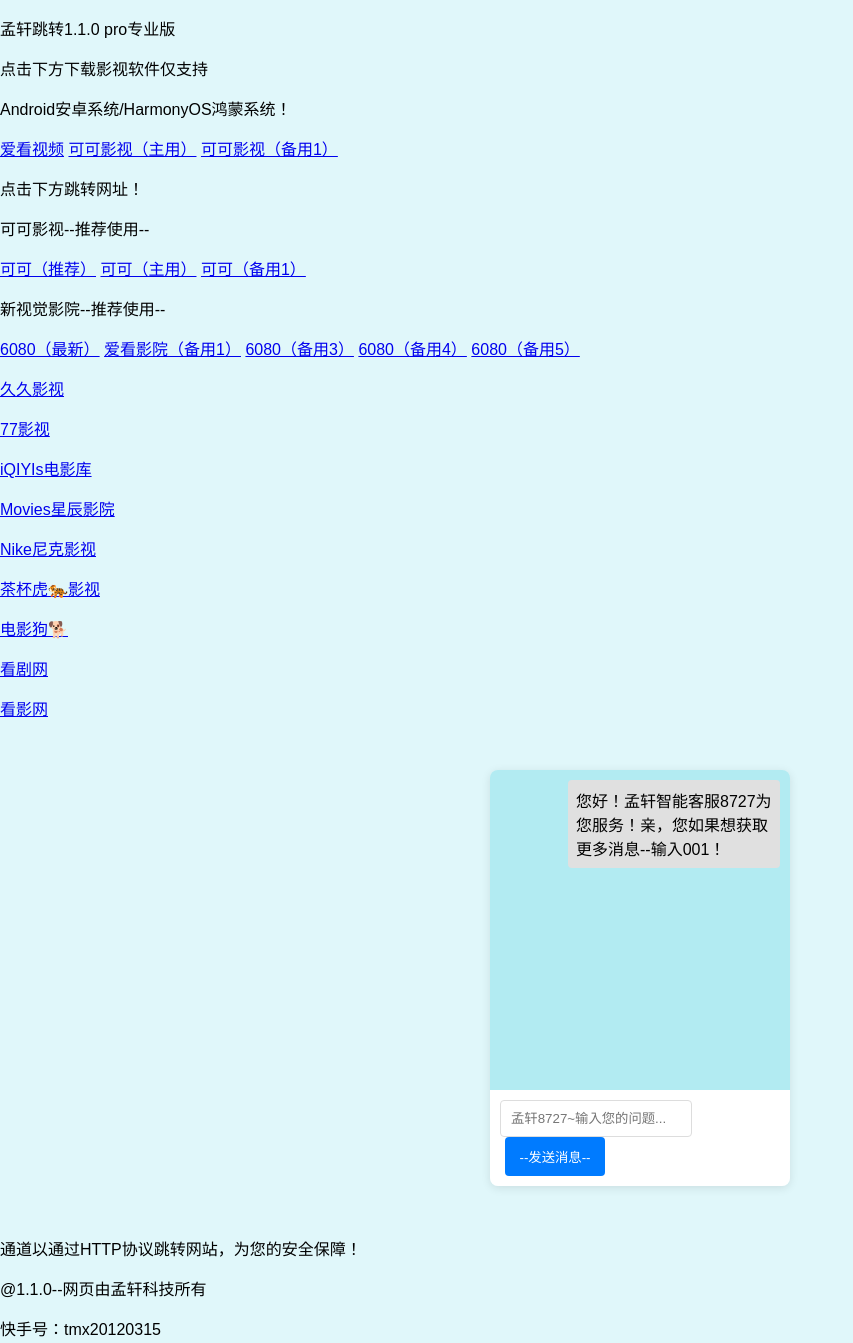
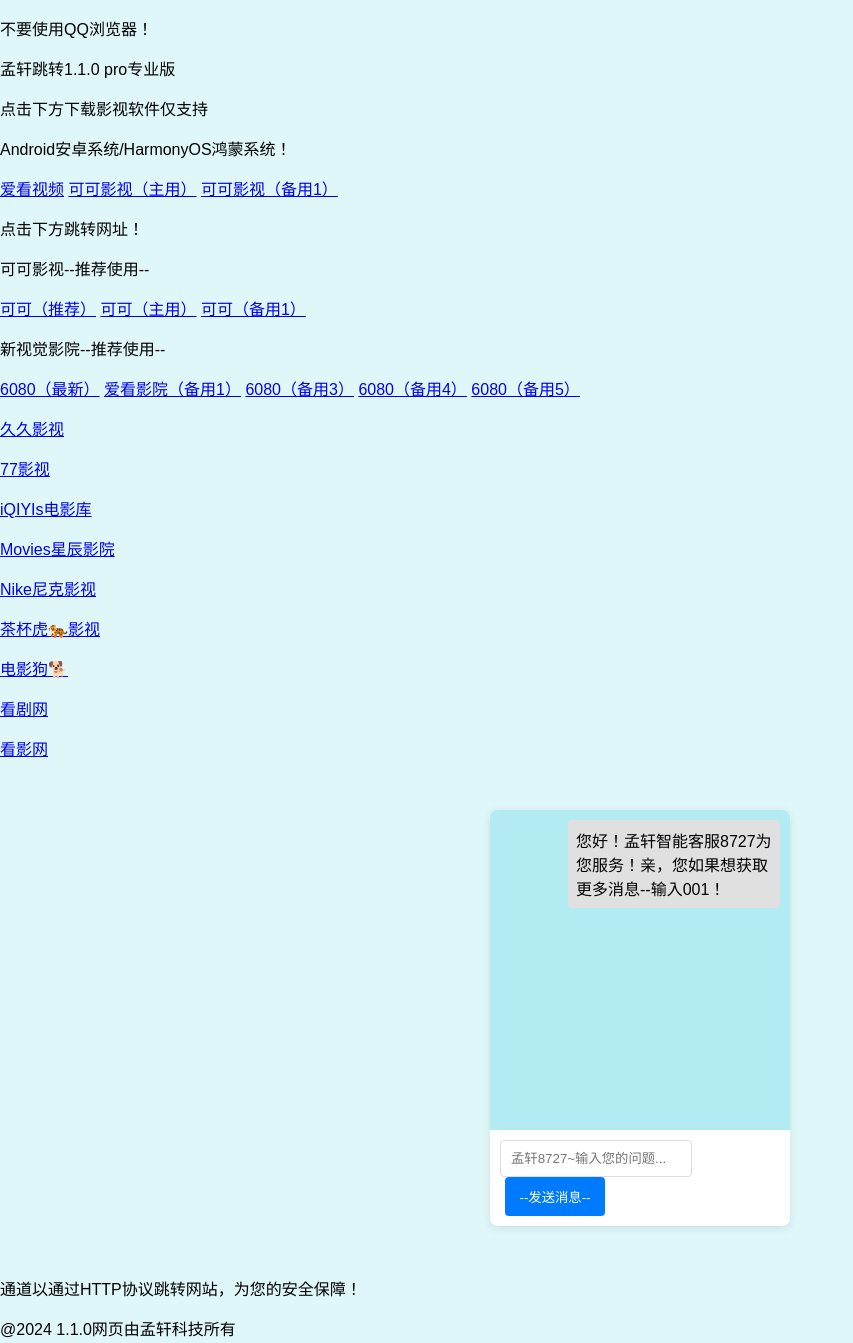
Before and after one commit to tmx315/tmx001, a plain HTML site: page index.html in a window 1280 px wide. Shown: the top 1343 px of the page, without its empty margins (0-853 px from the left). Drawn offline with Linux system fonts and the light colour scheme.

Commit message:
Update index.html
1.1.0

```diff
--- a/index.html
+++ b/index.html
@@ -5,7 +5,7 @@
     <meta name="viewport"
 content="width=device-width,
  initial-scale=1.0">
-    <title>孟轩智能客服1.1.0</title>
+    <title>孟轩跳转1.1.0</title>
     <style>
         /* 设置整个网页的背景颜色为浅蓝色 */
          body {
@@ -69,7 +69,7 @@ content="width=device-width,
 <!-- 添加一个链接区域 -->
 
      <div class="link-container">
-
+ <p>不要使用QQ浏览器！</p >
  <p>孟轩跳转1.1.0 pro专业版</p >
 
 <!-- 添加一个链接区域 -->
@@ -176,7 +176,7 @@ content="width=device-width,
 
      <div class="link-container">
 
-         <p>@1.1.0--网页由孟轩科技所有</p >
+         <p>@2024 1.1.0网页由孟轩科技所有</p >
 
 <!-- 添加一个链接区域 -->
 
```
